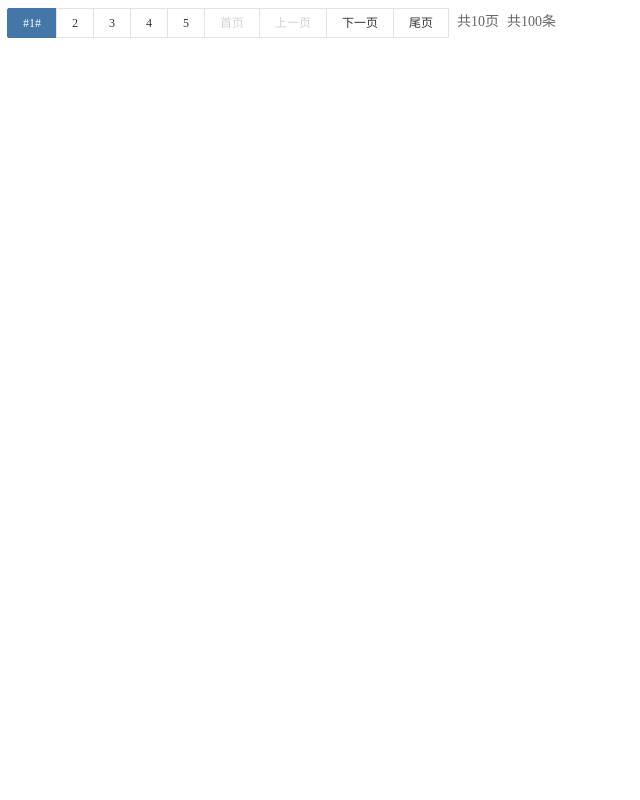
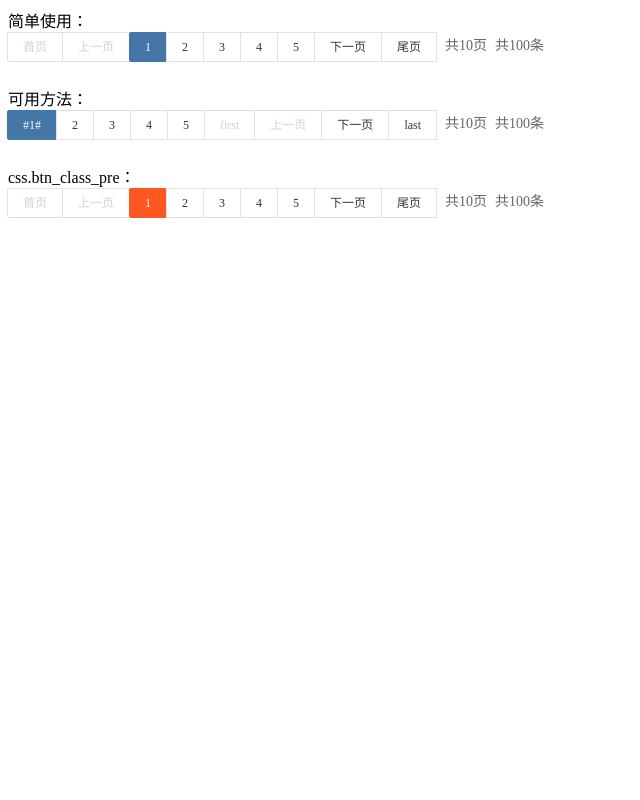
Before and after one commit to reversemagician/fenye, a PHP site: page / in a window 1280 px wide. Shown: the whole page, without its empty margins (0-640 px from the left). Run offline with PHP 8.4, Linux system fonts and the light colour scheme.

Commit message:
更新index的说明效果
更新index的说明效果，少量的fenye类的参数

```diff
--- a/fenye.php
+++ b/fenye.php
@@ -21,10 +21,11 @@ class fenye{
 		'prev'=>'上一页',
 		'next'=>'下一页',
 		'p'=>'p',//检测的翻页键值
+		'url'=>'',//自定义一个路径,系统将会采用该路径而不是自动获取。该功能暂未有效
 		'p_url_type'=>'get',//路径方式 'get'=?附加参数的路径方式 '\/'=如index/p/5.html等方式可以是其他符合,由于使用到正则所以特殊符合要加'\' 'empty'=如http://80s.la/movie/list/-----p25等无间隔=$style['p']='---p'
 		'css_haslabel'=>true,//css样式是否带有<style>标签
 		);
-	private $modelid='default';//默认模板id
+	private $modelid='default';//默认的模板id
 	private $model=[];//模板数据
 	private $settotal=false;//用于判断是否已经设置了总条数
 
@@ -512,9 +513,10 @@ class fenye{
 				break;
 			default:
 			//默认模板
-				$css_v=[//动态配置css,与$model['对应']
+				$css_v=[//动态配置css,与$model['css']内参数对应,设置模板时自定义
 					'float'=>'left',//整体浮动
 					'color'=>'#009688',//#1E9FFF #5FB878 #009688 #4476A7 #FF5722
+					'btn_class_pre'=>'',//类前缀，一般使用可用忽略
 					//...更多动态参数
 				];//下面的$model['css']中对应变量集，不使用$model['css']可以忽略
 				$css_v=empty($css_v_set)?$css_v:array_merge($css_v,$css_v_set);
@@ -536,10 +538,10 @@ class fenye{
 					],
 					'css'=>'
 						/*默认分页类样式*/
-						.config_fanye_{
+						.'.$css_v['btn_class_pre'].'config_fanye_{
 						  float: '.$css_v['float'].';
 						}
-						.config_fanye_a{
+						.'.$css_v['btn_class_pre'].'config_fanye_a{
 						  padding: 0 15px;
 						  color: #333;
 						  background-color: #fff;
@@ -554,25 +556,25 @@ class fenye{
 						  font-family: "微软雅黑";
 
 						}
-						.config_fanye_a:hover{
+						.'.$css_v['btn_class_pre'].'config_fanye_a:hover{
 						  color:'.$css_v['color'].';
 						}
-						.config_fanye_a:first-child{
+						.'.$css_v['btn_class_pre'].'config_fanye_a:first-child{
 						  border-radius:2px 0 0 2px;
 						}
-						.config_fanye_a:last-child{
+						.'.$css_v['btn_class_pre'].'config_fanye_a:last-child{
 						  border-radius: 0 2px 2px 0;
 						}
-						.config_fanye_a_{
+						.'.$css_v['btn_class_pre'].'config_fanye_a_{
 						  background: '.$css_v['color'].';
 						  border: 1px solid '.$css_v['color'].';
 						  color: #fff;
 						  border-radius:2px ;
 						}
-						.config_fanye_a_:hover{
+						.'.$css_v['btn_class_pre'].'config_fanye_a_:hover{
 						  color:#fff;
 						}
-						.config_fanye_d{
+						.'.$css_v['btn_class_pre'].'config_fanye_d{
 						  color: #d2d2d2 !important;
 						  cursor: not-allowed !important;
 						}
--- a/index.php
+++ b/index.php
@@ -1,9 +1,17 @@
 <?php
 include 'fenye.php';
 
+//////最简单的使用放
+$fen=new fenye();
+$fen->settotal(100);//总数据量，至少调用一次该方法
+$fen_result=$fen->result();//获取分页结果
+echo '简单使用：<br>'.$fen_result['css'],$fen_result['html'];//输出获取结果
+
+
+//////可用方法 (4个)
 $fenye=new fenye();
-$fenye->setstyle();//配置$this->style
-$fenye->settotal(100);//设置数据总数
+$fenye->settotal(100);//设置数据总数 方法一
+$fenye->setstyle(['first'=>'first','last'=>'last','p'=>'p2']);//配置$this->style 方法二
 	$model=[
 				'html'=>[
 					'btn'=>[//全局按钮样式
@@ -23,8 +31,29 @@ $fenye->settotal(100);//设置数据总数
 				]
 			];
 	$css=[
-		'color'=>'#4476A7'
+		'color'=>'#4476A7',
 	];
-$fenye->sethtmlmodel('default',$model,$css);//动态配置模板参数
-$fenye_result=$fenye->result();//获取结果
-echo $fenye_result['css'],$fenye_result['html'];
+$fenye->sethtmlmodel('default',$model,$css);//动态配置模板参数 方法三
+$fenye_result=$fenye->result();//获取结果 方法四
+echo '<br><br><br>可用方法：<br>'.$fenye_result['css'],$fenye_result['html'];
+
+//////动态默认模板css.btn_class_pre参数
+//由上两个例子可见,虽然第二个例子配置了css.color的参数,但是按钮颜色没有改变，因为在同一个html页面中class相同所以，css样式被覆盖了(默认颜色是绿色)，所以默认模板增加了一个类前缀参数
+$fenye2=new fenye();
+$fenye2->settotal(100);
+	$model=[
+				'html'=>[
+					'btn'=>[//全局按钮样式
+						'normal'=>'<a href="#href#" class="pre_config_fanye_a">#text#</a>',
+						'selection'=>'<a href="#href#" class="pre_config_fanye_a pre_config_fanye_a_">#text#</a>',
+						'disable'=>'<a href="#href#" class="pre_config_fanye_a pre_config_fanye_d">#text#</a>',
+					]
+				]
+			];
+	$css=[
+		'color'=>'#FF5722',
+		'btn_class_pre'=>'pre_'//类前缀,需要在上面的html.btn中同时修改类名才能生效
+	];
+$fenye2->sethtmlmodel('default',$model,$css);
+$fenye2_result=$fenye2->result();
+echo '<br><br><br>css.btn_class_pre：<br>'.$fenye2_result['css'],$fenye2_result['html'];
```
